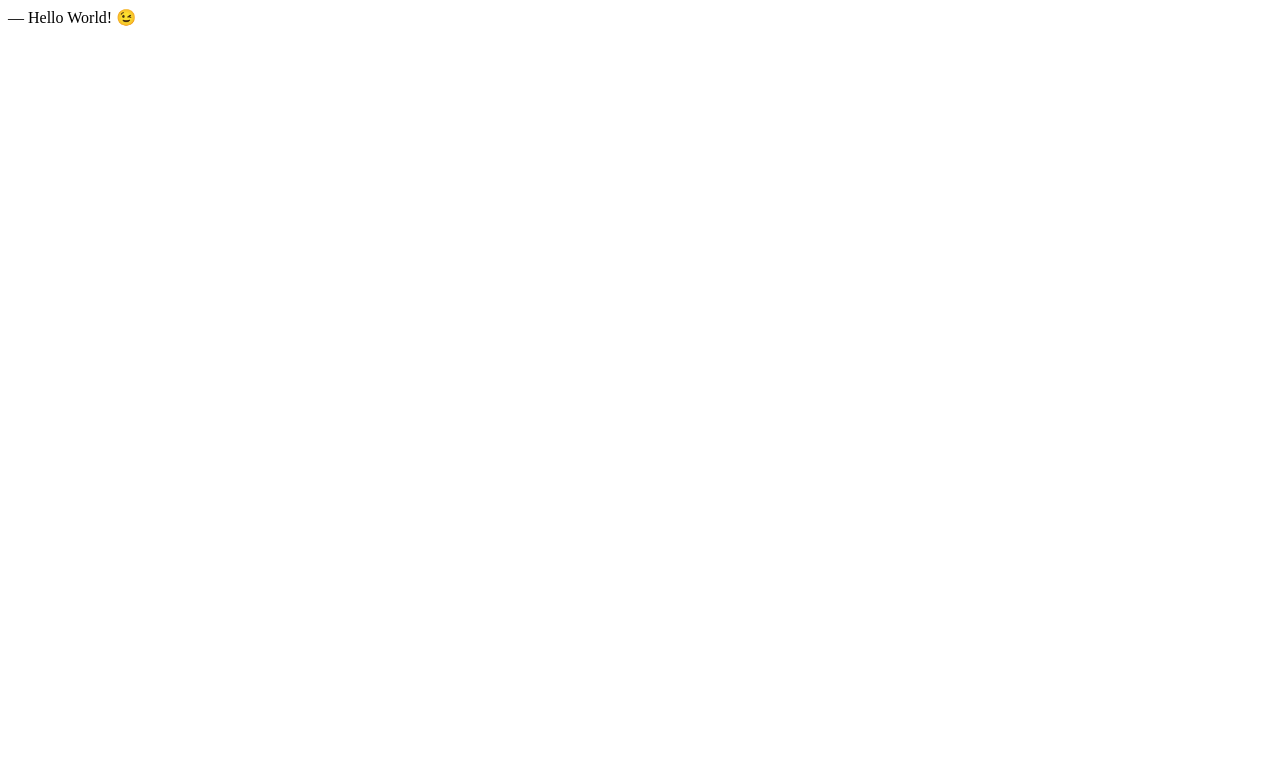
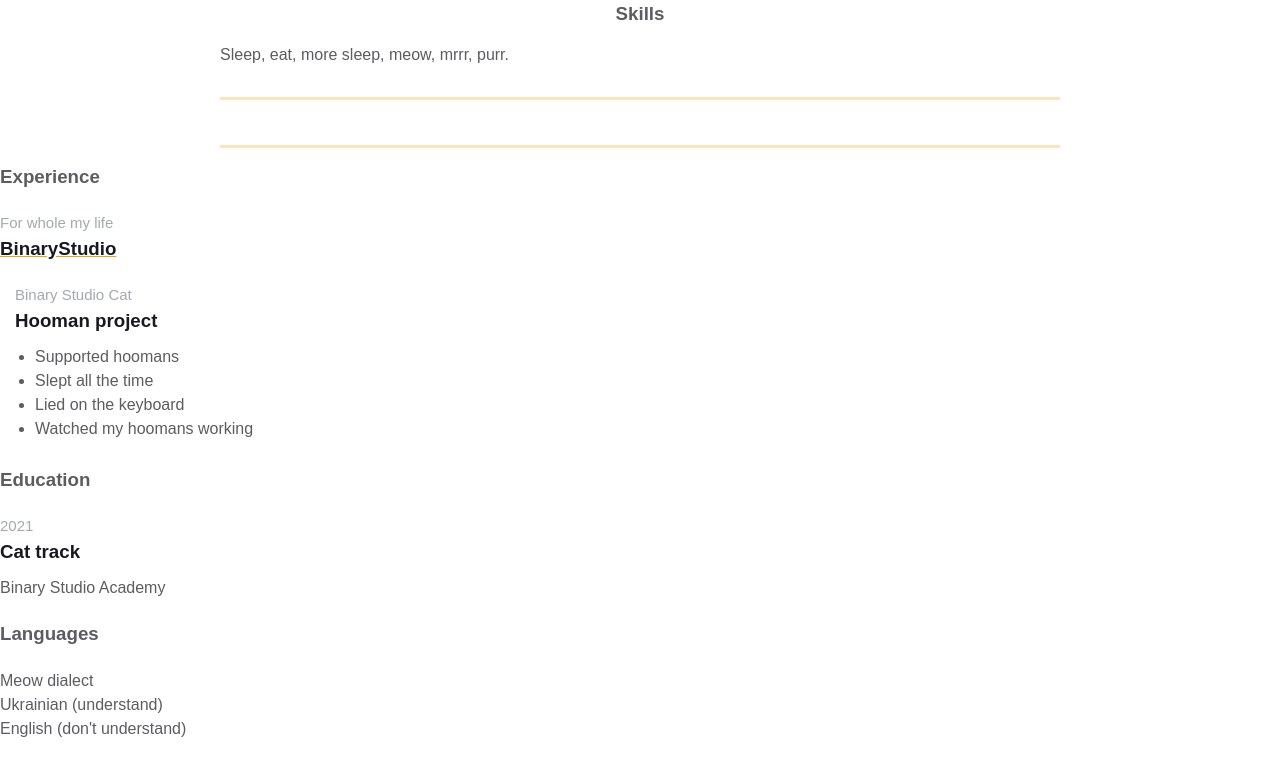
Before and after one commit to IrunaKhumuch/homepage-old, a plain HTML site: page index.html in a window 1280 px wide. Drawn offline with Linux system fonts and the light colour scheme.

Commit message:
add additional content

```diff
--- a/index.html
+++ b/index.html
@@ -3,11 +3,73 @@
   <head>
     <meta charset="UTF-8" />
 
-    <link rel="stylesheet" href="styles.css">
+    <link rel="stylesheet" href="style.css">
     <meta name="viewport" content="width=device-width, initial-scale=1" >
     <title>Résumé</title>
   </head>
   <body>
-    ― Hello World! &#x1F609;
+    <div class="container">
+        <div class="resume__block">
+          <div class="skills">
+            <h3 class="skills__header">Skills</h3>
+            <p class="skills__text">Sleep, eat, more sleep, meow, mrrr, purr. </p>
+          </div>
+        </div>
+      </div>
+      <div class="container">
+        <div class="resume__block">
+          <div class="main-info fh">
+
+            <div class="experiences"></div>
+
+            <div class="additional-info fv"></div>
+          </div>
+        </div>
+      </div>
+      <!-- Experiences -->
+      <div class="experiences">
+        <h3 class="experiences__header">Experience</h3>
+        <div class="experiences__company">
+          <div class="experiences__company-header">
+            <span class="experiences__company-header-durability">For whole my life</span>
+            <h3 class="experiences__company-header-name">BinaryStudio</h3>
+          </div>
+
+          <div class="experiences__company-project">
+            <span class="experiences__company-project-role">Binary Studio Cat</span>
+            <h3 class="experiences__company-project-name">Hooman project</h3>
+            <ul class="experiences__company-project-responsibilities">
+              <li>Supported hoomans</li>
+              <li>Slept all the time</li>
+              <li>Lied on the keyboard</li>
+              <li>Watched my hoomans working</li>
+            </ul>
+          </div>
+        </div>
+      </div>
+      <!-- Additional info -->
+      <div class="additional-info fv">
+        <div class="additional-info__education">
+          <h3 class="additional-info__education-header">Education</h3>
+          <div class="additional-info__education-university">
+            <span class="additional-info__education-university-durability">2021</span>
+            <h3 class="additional-info__education-university-speciality">Cat track</h3>
+            <p class="additional-info__education-university-name">Binary Studio Academy</p>
+          </div>
+        </div>
+
+        <div class="additional-info__languages">
+          <h3 class="additional-info__languages-header">Languages</h3>
+          <p class="additional-info__languages-item">
+            Meow dialect
+          </p>
+          <p class="additional-info__languages-item">
+            Ukrainian (understand)
+          </p>
+          <p class="additional-info__languages-item">
+            English (don't understand)
+          </p>
+        </div>
+      </div>
   </body>
 </html>
```
